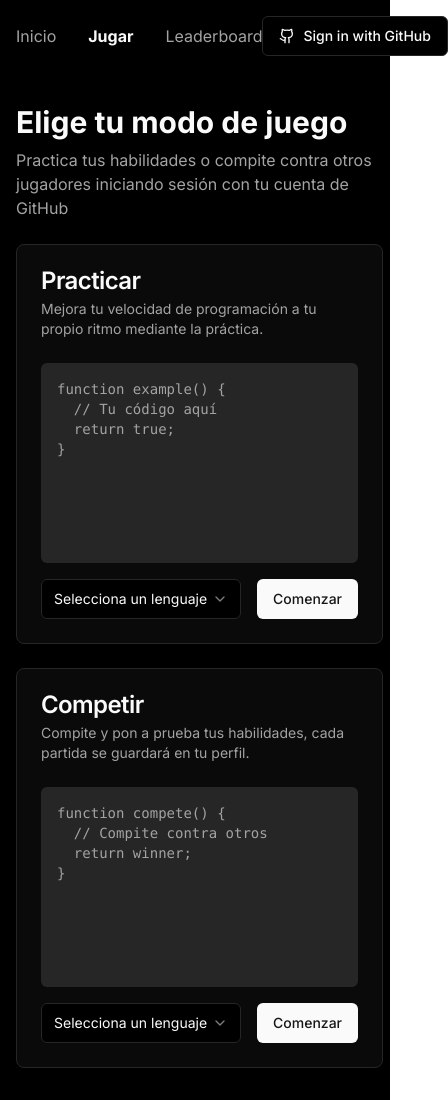
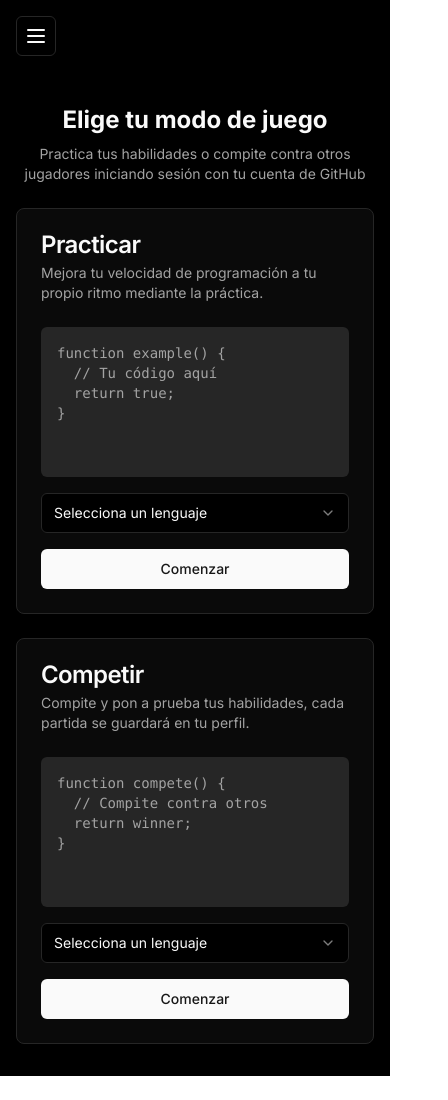
Before and after one commit to twinik/codersraces, a Next.js app: page /play in a window 390 px wide. Shown: the whole page, 448 px wide, since content can reach past the window. After the commit the page ends 1076 px from the top, so only its background shows below. Built offline with nearby package versions, Linux system fonts and the light colour scheme; what @midudev/tailwind-animations would draw is missing.

Commit message:
update responsive

```diff
--- a/app/leaderboard/page.tsx
+++ b/app/leaderboard/page.tsx
@@ -139,15 +139,19 @@ export default function Leaderboard() {
 	return (
 		<main className="flex-grow container mx-auto px-4 py-8">
 			<div className="max-w-7xl mx-auto space-y-6">
-				<div className="flex justify-between items-start">
-					<div className="animate-fade-in-left animate-delay-400 animate-duration-900">
-						<h1 className="text-4xl font-bold mb-2">Ranking de posiciones</h1>
-						<p className="text-muted-foreground">
+				<div className="flex flex-col md:flex-row justify-between items-center md:items-start">
+					<div className="animate-fade-in-left animate-delay-400 animate-duration-900 text-center md:text-left mb-4 md:mb-0">
+						<h1 className="text-3xl md:text-4xl font-bold mb-2">
+							Tabla de clasificación
+						</h1>
+						<p className="text-sm md:text-base text-muted-foreground">
 							Los programadores más rápidos del mundo
 						</p>
 					</div>
 				</div>
-				<LeaderBoardTable data={leaderboardData} />
+				<div className="overflow-x-auto">
+					<LeaderBoardTable data={leaderboardData} />
+				</div>
 			</div>
 		</main>
 	);
--- a/app/play/page.tsx
+++ b/app/play/page.tsx
@@ -18,9 +18,11 @@ export default function Play() {
 	return (
 		<main className="flex-grow container mx-auto px-4 py-8">
 			<div className="max-w-7xl mx-auto space-y-6">
-				<div className="animate-fade-in-left animate-delay-400 animate-duration-900">
-					<h1 className="text-3xl font-bold mb-2">Elige tu modo de juego</h1>
-					<p className="text-muted-foreground">
+				<div className="animate-fade-in-left animate-delay-400 animate-duration-900 text-center md:text-left">
+					<h1 className="text-2xl md:text-3xl font-bold mb-2">
+						Elige tu modo de juego
+					</h1>
+					<p className="text-sm md:text-base text-muted-foreground">
 						Practica tus habilidades o compite contra otros jugadores iniciando
 						sesión con tu cuenta de GitHub
 					</p>
@@ -38,7 +40,7 @@ export default function Play() {
 						</CardHeader>
 						<CardContent>
 							<div className="space-y-4">
-								<div className="min-h-[200px] rounded-md bg-muted p-4">
+								<div className="min-h-[150px] md:min-h-[200px] rounded-md bg-muted p-4 overflow-x-auto">
 									<pre className="text-sm text-muted-foreground">
 										<code>{`function example() {
   // Tu código aquí
@@ -46,9 +48,9 @@ export default function Play() {
 }`}</code>
 									</pre>
 								</div>
-								<div className="flex items-center gap-4">
+								<div className="flex flex-col md:flex-row items-center gap-4">
 									<Select>
-										<SelectTrigger className="w-[200px]">
+										<SelectTrigger className="w-full md:w-[200px]">
 											<SelectValue placeholder="Selecciona un lenguaje" />
 										</SelectTrigger>
 										<SelectContent>
@@ -58,7 +60,9 @@ export default function Play() {
 											<SelectItem value="java">Java</SelectItem>
 										</SelectContent>
 									</Select>
-									<Button className="ml-auto">Comenzar</Button>
+									<Button className="w-full md:w-auto md:ml-auto">
+										Comenzar
+									</Button>
 								</div>
 							</div>
 						</CardContent>
@@ -75,7 +79,7 @@ export default function Play() {
 						</CardHeader>
 						<CardContent>
 							<div className="space-y-4">
-								<div className="min-h-[200px] rounded-md bg-muted p-4">
+								<div className="min-h-[150px] md:min-h-[200px] rounded-md bg-muted p-4 overflow-x-auto">
 									<pre className="text-sm text-muted-foreground">
 										<code>{`function compete() {
   // Compite contra otros
@@ -83,9 +87,9 @@ export default function Play() {
 }`}</code>
 									</pre>
 								</div>
-								<div className="flex items-center gap-4">
+								<div className="flex flex-col md:flex-row items-center gap-4">
 									<Select>
-										<SelectTrigger className="w-[200px]">
+										<SelectTrigger className="w-full md:w-[200px]">
 											<SelectValue placeholder="Selecciona un lenguaje" />
 										</SelectTrigger>
 										<SelectContent>
@@ -95,7 +99,9 @@ export default function Play() {
 											<SelectItem value="java">Java</SelectItem>
 										</SelectContent>
 									</Select>
-									<Button className="ml-auto">Comenzar</Button>
+									<Button className="w-full md:w-auto md:ml-auto">
+										Comenzar
+									</Button>
 								</div>
 							</div>
 						</CardContent>
--- a/components/leaderboard-table.tsx
+++ b/components/leaderboard-table.tsx
@@ -202,8 +202,8 @@ export default function LeaderBoardTable({ data }: { data: any[] }) {
 				</div>
 			</div>
 
-      <p className="text-sm text-muted-foreground animate-fade-in-right animate-delay-400 animate-duration-900">
-        Debes haber completado 5 carreras para aparecer en el ranking.
+			<p className="text-sm text-muted-foreground animate-fade-in-right animate-delay-400 animate-duration-900 mt-2">
+				Debes haber completado 3 carreras para aparecer en la tabla.
 			</p>
 			<style jsx global>{`
 				.scrollbar-hide::-webkit-scrollbar {
--- a/components/main-nav.tsx
+++ b/components/main-nav.tsx
@@ -3,14 +3,16 @@
 import Link from "next/link";
 import { usePathname } from "next/navigation";
 import { Button } from "@/components/ui/button";
-import { Github } from "lucide-react";
+import { Github, Menu } from "lucide-react";
+import { useState } from "react";
+import { Sheet, SheetContent, SheetTrigger } from "@/components/ui/sheet";
 
 export function MainNav() {
 	const pathname = usePathname();
+	const [isOpen, setIsOpen] = useState(false);
 
-	return (
-		<nav className="flex items-center justify-between p-4 max-w-7xl mx-auto w-full animate-fade-in-down animate-delay-400 animate-duration-900">
-			<div className="flex items-center gap-8">
+	const NavLinks = () => (
+		<>
 			<Link
 				className={`text-md ${
 					pathname === "/"
@@ -18,6 +20,7 @@ export function MainNav() {
 						: "text-muted-foreground"
 				} hover:text-foreground transform transition-transform duration-300 ease-in-out hover:translate-y-1`}
 				href="/"
+				onClick={() => setIsOpen(false)}
 			>
 				Inicio
 			</Link>
@@ -28,6 +31,7 @@ export function MainNav() {
 						: "text-muted-foreground"
 				} hover:text-foreground transform transition-transform duration-300 ease-in-out hover:translate-y-1`}
 				href="/play"
+				onClick={() => setIsOpen(false)}
 			>
 				Jugar
 			</Link>
@@ -38,13 +42,36 @@ export function MainNav() {
 						: "text-muted-foreground"
 				} hover:text-foreground transform transition-transform duration-300 ease-in-out hover:translate-y-1`}
 				href="/leaderboard"
+				onClick={() => setIsOpen(false)}
 			>
-					Leaderboard
+				Clasificación
 			</Link>
+		</>
+	);
+
+	return (
+		<nav className="flex items-center justify-between p-4 max-w-7xl mx-auto w-full animate-fade-in-down animate-delay-400 animate-duration-900">
+			<div className="flex items-center gap-8">
+				<div className="hidden md:flex items-center gap-8">
+					<NavLinks />
 				</div>
-			<Button variant="outline" className="gap-2">
+				<Sheet open={isOpen} onOpenChange={setIsOpen}>
+					<SheetTrigger asChild>
+						<Button variant="outline" size="icon" className="md:hidden">
+							<Menu className="h-6 w-6" />
+							<span className="sr-only">Toggle menu</span>
+						</Button>
+					</SheetTrigger>
+					<SheetContent side="left" className="w-[240px] sm:w-[300px]">
+						<div className="flex flex-col gap-4 mt-4">
+							<NavLinks />
+						</div>
+					</SheetContent>
+				</Sheet>
+			</div>
+			<Button variant="outline" className="gap-2 hidden md:flex">
 				<Github className="h-4 w-4" />
-				Sign in with GitHub
+				Iniciar Sesión con GitHub
 			</Button>
 		</nav>
 	);
```
Lines whose indentation alone changed are shown as unchanged.
